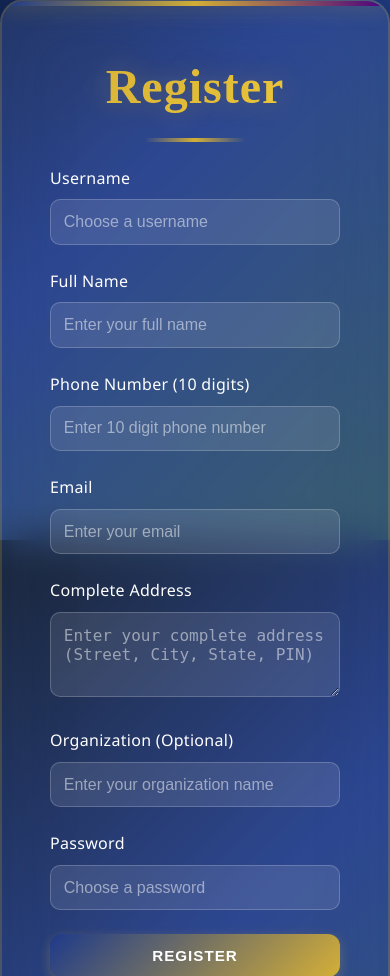
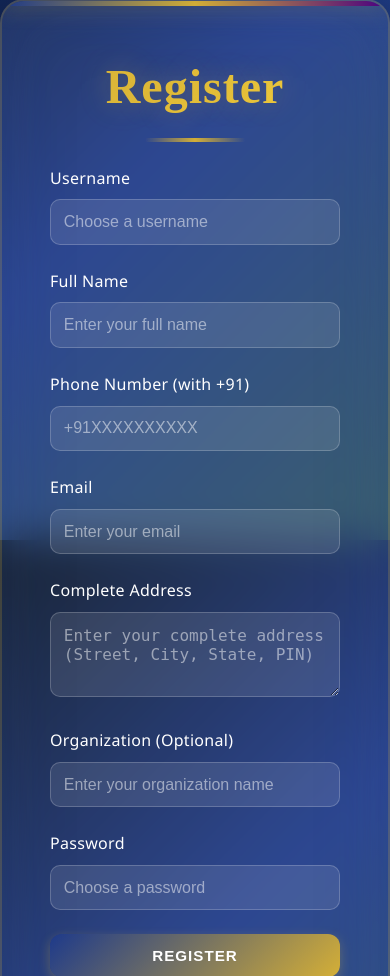
Before and after one commit to mohammedhuzaif17/national_scaffolding, a Flask app: page /register in a window 390 px wide. Shown: the part 304-1280 px from the top of the page. Run offline with Flask 3, Linux system fonts and the light colour scheme.

Commit message:
Update phone number validation to require the Indian country code
Update the phone number validation to ensure it starts with '+91' and is followed by exactly 10 digits, enforcing the correct format for Indian mobile numbers in the registration process.

Replit-Commit-Author: Agent
Replit-Commit-Session-Id: e7853045-e7b3-46d5-8c9b-db49a2a366db
Replit-Commit-Checkpoint-Type: full_checkpoint
Replit-Commit-Event-Id: d7f9a76d-abef-4b57-870c-68b09c3d831a
Replit-Commit-Screenshot-Url: https://storage.googleapis.com/screenshot-production-us-central1/ca2a645e-8279-43dd-ae64-75aee164e925/e7853045-e7b3-46d5-8c9b-db49a2a366db/NYpo3lO

```diff
--- a/app.py
+++ b/app.py
@@ -281,8 +281,13 @@ def register():
         organization = request.form.get('organization')
         password = request.form.get('password')
 
-        if not phone or not phone.isdigit() or len(phone) != 10:
-            flash('Phone number must be exactly 10 digits', 'error')
+        if not phone or not phone.startswith('+91') or len(phone) != 13:
+            flash('Phone number must start with +91 and have 10 digits (e.g., +919876543210)', 'error')
+            return redirect(url_for('register'))
+
+        phone_digits = phone[3:]
+        if not phone_digits.isdigit():
+            flash('Phone number must contain only digits after +91', 'error')
             return redirect(url_for('register'))
 
         if User.query.filter_by(username=username).first():
--- a/templates/register.html
+++ b/templates/register.html
@@ -15,8 +15,8 @@
             <input type="text" id="full_name" name="full_name" required placeholder="Enter your full name">
         </div>
         <div class="form-group">
-            <label for="phone">Phone Number (10 digits)</label>
-            <input type="tel" id="phone" name="phone" required placeholder="Enter 10 digit phone number" pattern="[0-9]{10}" maxlength="10" title="Please enter exactly 10 digits">
+            <label for="phone">Phone Number (with +91)</label>
+            <input type="tel" id="phone" name="phone" required placeholder="+91XXXXXXXXXX" pattern="\+91[0-9]{10}" maxlength="13" title="Please enter phone number with +91 followed by 10 digits">
         </div>
         <div class="form-group">
             <label for="email">Email</label>
```
Also changed, not shown: replit.md (+1 -1 lines).
